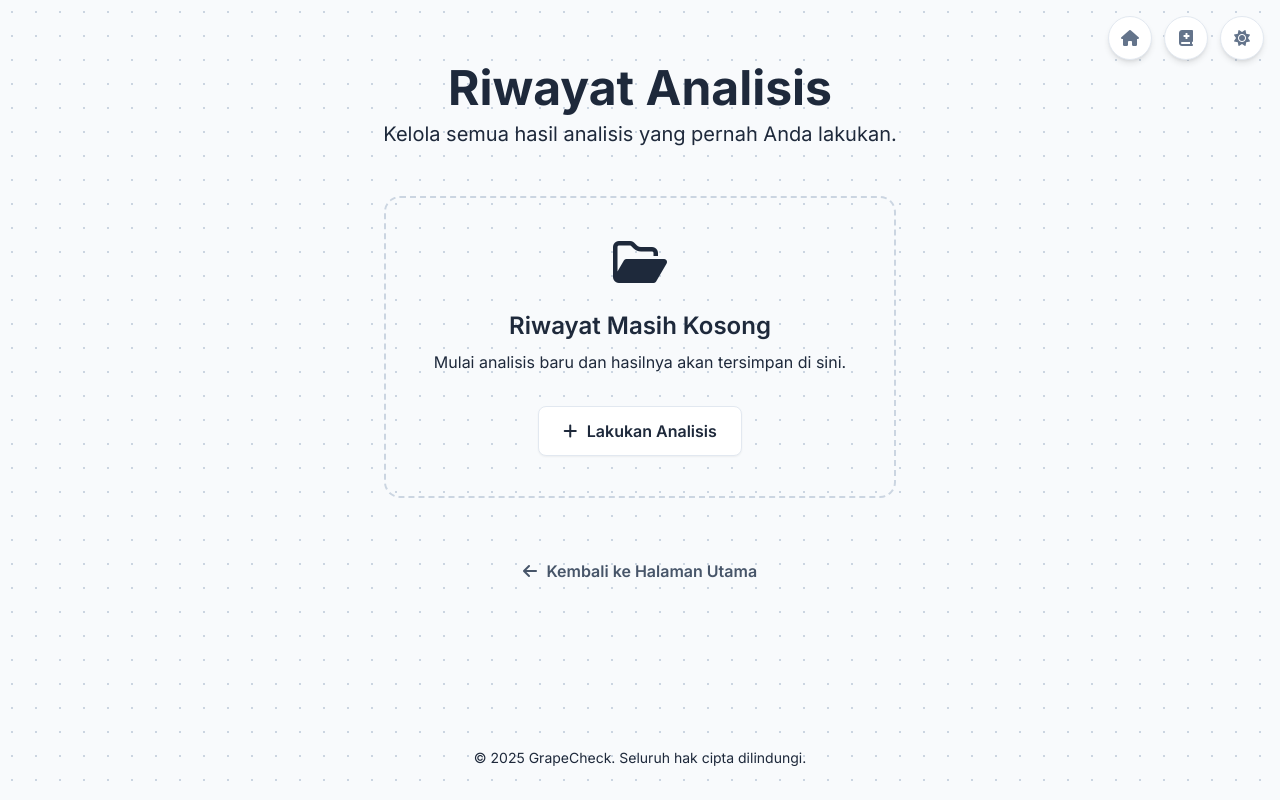
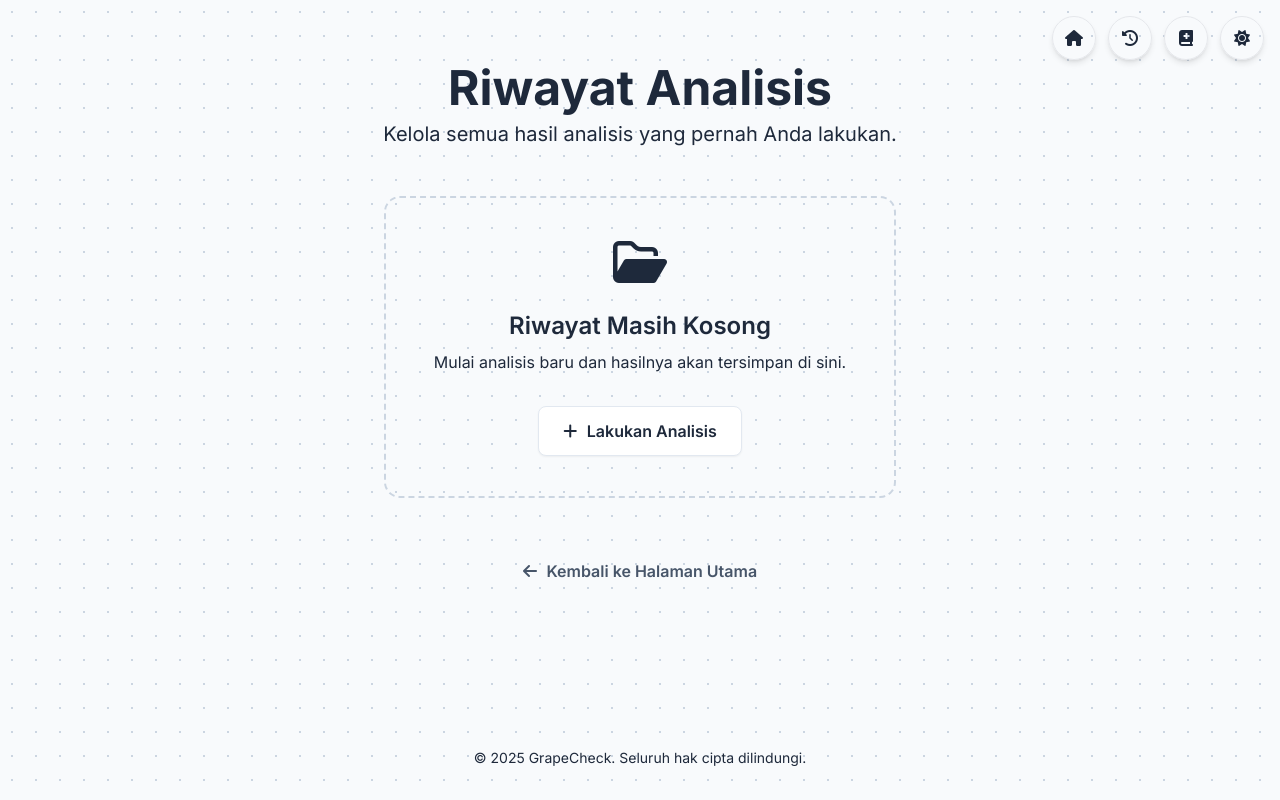
Before and after one commit to azharanggakusuma/daun-anggur, a Flask app: page /riwayat in a window 1280 px wide. Run offline with Flask 3, Linux system fonts and the light colour scheme; some libraries are stand-ins or nearby versions.

Commit message:
Refactor: Simplify button styles in header and remove unnecessary CSS rules

```diff
--- a/static/css/style.css
+++ b/static/css/style.css
@@ -148,7 +148,6 @@ html.dark .bg-dots-pattern {
     background-color: var(--bg-tertiary);
 }
 
-/* PENAMBAHAN: Gaya baru untuk tombol aksi berbahaya (semi-transparan) */
 .button-danger-ghost {
   background-color: rgba(239, 68, 68, 0.1);
   border-color: rgba(239, 68, 68, 0.2);
@@ -227,41 +226,14 @@ html.dark .button-danger-ghost {
 
 
 /* --- Header & Tombol Tema --- */
-#home-button,
-#history-button,
-#info-button,
-#theme-toggle {
-  background: var(--bg-secondary);
-  border: 1px solid var(--border-primary);
-  color: var(--text-muted);
-  width: 44px;
-  height: 44px;
-  border-radius: 9999px;
-  display: flex;
-  align-items: center;
-  justify-content: center;
-  cursor: pointer;
-  transition: all 0.3s cubic-bezier(0.4, 0, 0.2, 1);
-  box-shadow: var(--shadow-md);
-}
-#home-button:hover,
-#history-button:hover,
-#info-button:hover,
-#theme-toggle:hover {
-  color: var(--text-brand);
-  border-color: var(--brand-color);
-  transform: scale(1.1);
-  box-shadow: var(--shadow-lg);
-}
+/* Gaya untuk tombol header sekarang diatur via utility class di HTML, blok ini tidak diperlukan lagi */
 
 .theme-icon {
   position: absolute;
   top: 50%;
   left: 50%;
-  /* PERUBAHAN: Menggunakan transisi yang lebih 'bouncy' untuk ikon */
   transition: transform 0.5s cubic-bezier(0.68, -0.55, 0.27, 1.55), opacity 0.3s ease-in-out;
 }
-/* PERUBAHAN: Menambahkan rotasi pada transisi ikon tema */
 #theme-icon-sun { opacity: 1; transform: translate(-50%, -50%) scale(1) rotate(0deg); }
 #theme-icon-moon { opacity: 0; transform: translate(-50%, -50%) scale(0) rotate(-90deg); }
 html.dark #theme-icon-sun { opacity: 0; transform: translate(-50%, -50%) scale(0) rotate(90deg); }
--- a/templates/base.html
+++ b/templates/base.html
@@ -3,6 +3,10 @@
 <head>
     <meta charset="UTF-8">
     <meta name="viewport" content="width=device-width, initial-scale=1.0">
+
+    <meta name="theme-color" content="#16a34a">
+    <link rel="manifest" href="{{ url_for('static', filename='manifest.json') }}">
+
     <title>{% block title %}GrapeCheck{% endblock %}</title>
 
     <script src="https://cdn.tailwindcss.com"></script>
@@ -19,17 +23,30 @@
 
     <div class="fixed top-0 left-0 -z-10 h-full w-full bg-dots-pattern"></div>
 
-    {# Memanggil komponen dari sub-folder 'components' #}
     {% include 'components/header.html' %}
 
-    <div class="flex-grow w-full">
+    <div class="flex-grow w-full pb-20 sm:pb-0">
         {% block content %}{% endblock %}
     </div>
 
-    {# Memanggil komponen dari sub-folder 'components' #}
     {% include 'components/footer.html' %}
 
     <script src="{{ url_for('static', filename='js/theme.js') }}"></script>
+
+    <script>
+        if ('serviceWorker' in navigator) {
+            window.addEventListener('load', () => {
+                navigator.serviceWorker.register("{{ url_for('static', filename='sw.js') }}")
+                    .then(registration => {
+                        console.log('Service Worker berhasil didaftarkan: ', registration);
+                    })
+                    .catch(error => {
+                        console.log('Pendaftaran Service Worker gagal: ', error);
+                    });
+            });
+        }
+    </script>
+
     {% block body_scripts %}{% endblock %}
 </body>
 </html>
--- a/templates/components/header.html
+++ b/templates/components/header.html
@@ -1,23 +1,41 @@
-<header class="fixed z-50 top-4 right-4 flex items-center gap-3">
-    {# Logika untuk menampilkan tombol yang berbeda tergantung halaman #}
-    {% if request.endpoint == 'riwayat' %}
-        <a href="{{ url_for('index') }}" id="home-button" title="Kembali ke Halaman Utama">
-            <i class="fa-solid fa-house"></i>
+<header class="fixed bottom-0 left-0 right-0 z-50 h-16 border-t bg-secondary/80 backdrop-blur-sm border-primary/10
+               sm:top-4 sm:right-4 sm:bottom-auto sm:left-auto sm:h-auto sm:w-auto sm:bg-transparent sm:border-none sm:backdrop-blur-none">
+
+    <nav class="flex h-full items-center justify-around sm:justify-end sm:gap-3">
+
+        <a href="{{ url_for('index') }}" title="Halaman Utama"
+           class="flex h-full w-full flex-col items-center justify-center gap-1 text-xs transition-colors
+                  {% if request.endpoint == 'index' or request.endpoint == 'hasil' %} text-brand {% else %} text-muted hover:text-primary {% endif %}
+                  sm:h-11 sm:w-11 sm:rounded-full sm:bg-secondary sm:border sm:border-primary sm:shadow-md sm:hover:text-brand sm:hover:border-brand sm:hover:scale-110 sm:hover:shadow-lg sm:transition-all sm:duration-200">
+            <i class="fa-solid fa-house text-xl sm:text-base"></i>
+            <span class="sm:hidden">Utama</span>
         </a>
-    {% else %}
-        <a href="{{ url_for('riwayat') }}" id="history-button" title="Lihat Riwayat Analisis">
-            <i class="fa-solid fa-clock-rotate-left"></i>
+
+        <a href="{{ url_for('riwayat') }}" title="Riwayat Analisis"
+           class="flex h-full w-full flex-col items-center justify-center gap-1 text-xs transition-colors
+                  {% if request.endpoint == 'riwayat' %} text-brand {% else %} text-muted hover:text-primary {% endif %}
+                  sm:h-11 sm:w-11 sm:rounded-full sm:bg-secondary sm:border sm:border-primary sm:shadow-md sm:hover:text-brand sm:hover:border-brand sm:hover:scale-110 sm:hover:shadow-lg sm:transition-all sm:duration-200">
+            <i class="fa-solid fa-clock-rotate-left text-xl sm:text-base"></i>
+            <span class="sm:hidden">Riwayat</span>
         </a>
-    {% endif %}
 
-    <a href="{{ url_for('penyakit') }}" id="info-button" title="Informasi Penyakit">
-        <i class="fa-solid fa-book-medical"></i>
-    </a>
+        <a href="{{ url_for('penyakit') }}" title="Informasi Penyakit"
+           class="flex h-full w-full flex-col items-center justify-center gap-1 text-xs transition-colors
+                  {% if request.endpoint == 'penyakit' %} text-brand {% else %} text-muted hover:text-primary {% endif %}
+                  sm:h-11 sm:w-11 sm:rounded-full sm:bg-secondary sm:border sm:border-primary sm:shadow-md sm:hover:text-brand sm:hover:border-brand sm:hover:scale-110 sm:hover:shadow-lg sm:transition-all sm:duration-200">
+            <i class="fa-solid fa-book-medical text-xl sm:text-base"></i>
+            <span class="sm:hidden">Info</span>
+        </a>
 
-    <button id="theme-toggle" title="Ganti Tema" aria-label="Ganti antara mode terang dan gelap">
-        <div class="relative w-5 h-5" id="theme-icon-container">
-            <i id="theme-icon-sun" class="theme-icon fa-solid fa-sun"></i>
-            <i id="theme-icon-moon" class="theme-icon fa-solid fa-moon"></i>
-        </div>
-    </button>
+        <button id="theme-toggle" title="Ganti Tema" aria-label="Ganti antara mode terang dan gelap"
+                class="flex h-full w-full flex-col items-center justify-center gap-1 text-xs text-muted transition-colors hover:text-primary
+                       sm:h-11 sm:w-11 sm:rounded-full sm:bg-secondary sm:border sm:border-primary sm:shadow-md sm:hover:text-brand sm:hover:border-brand sm:hover:scale-110 sm:hover:shadow-lg sm:transition-all sm:duration-200">
+            <div class="relative h-5 w-5 sm:h-auto sm:w-auto" id="theme-icon-container">
+                <i id="theme-icon-sun" class="theme-icon fa-solid fa-sun text-xl sm:text-base"></i>
+                <i id="theme-icon-moon" class="theme-icon fa-solid fa-moon text-xl sm:text-base"></i>
+            </div>
+            <span class="sm:hidden">Tema</span>
+        </button>
+
+    </nav>
 </header>
```
